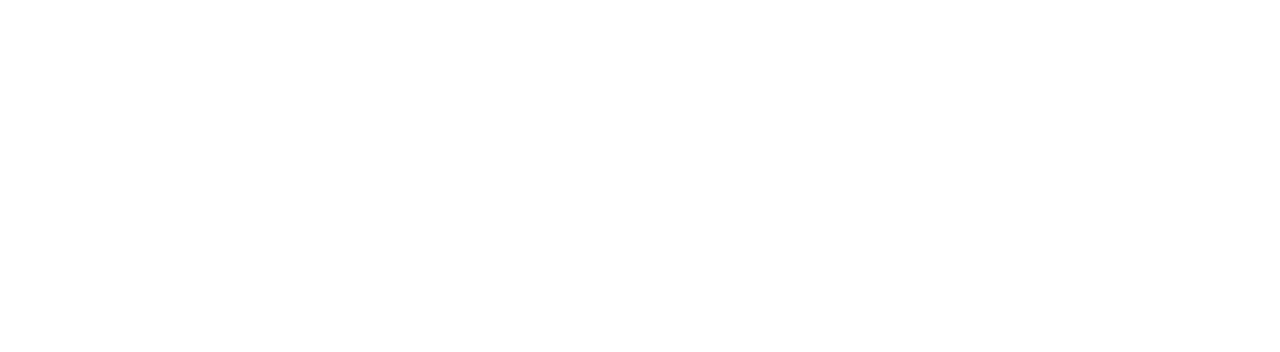
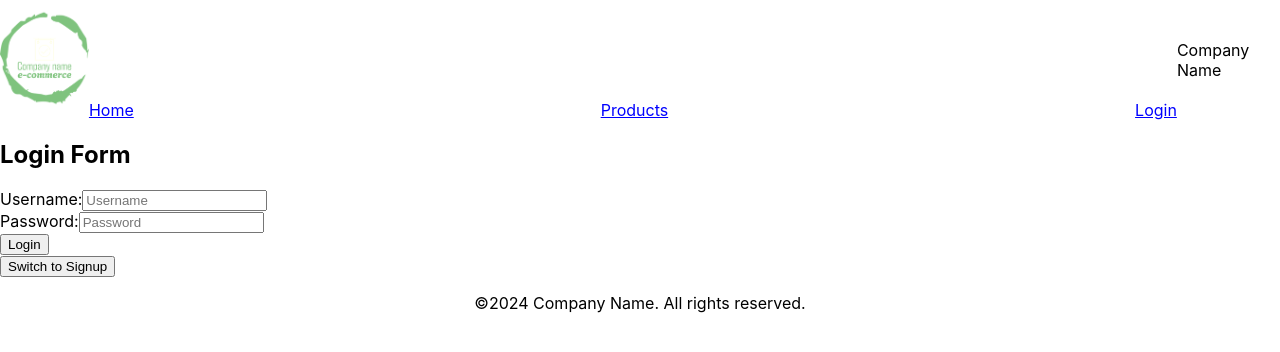
Before and after one commit to NavjotSaroa/ENSF381Assignment4, a React (Create React App) app in the folder my-ecommerce-app/: page /login in a window 1280 px wide. Before the commit this address had no page. Shown: the top 352 px of the page. Built offline with nearby package versions, Linux system fonts and the light colour scheme.

Commit message:
Assignment 5 Work

```diff
--- a/my-ecommerce-app/src/App.js
+++ b/my-ecommerce-app/src/App.js
@@ -9,6 +9,7 @@ import ProductPage from './component/Productpage.jsx';
 
 
 import './App.css';
+import LoginPage from './component/LoginPage.js';
 
 function App() {
   return (
@@ -16,6 +17,7 @@ function App() {
       <Routes>
         <Route path="/" element={<Homepage />} />
         <Route path="/products" element={<ProductPage />} />
+        <Route path="/login" element={<LoginPage/>}/>
 
       </Routes>
     </Router>
--- /dev/null
+++ b/my-ecommerce-app/src/component/LoginForm.js
@@ -0,0 +1,46 @@
+import React, { useState } from 'react';
+
+const LoginForm = ({ switchToSignup }) => {
+  const [username, setUsername] = useState('');
+  const [password, setPassword] = useState('');
+
+  const handleLogin = () => {
+    if (username && password) {
+      console.log('Logged in with:', username, password);
+    } else {
+      alert('Please enter both username and password.');
+    }
+  };
+
+  return (
+    <div>
+      <h2>Login Form</h2>
+      <div>
+        <label>Username:</label>
+        <input
+          type="text"
+          placeholder="Username"
+          value={username}
+          onChange={(e) => setUsername(e.target.value)}
+        />
+      </div>
+      <div>
+        <label>Password:</label>
+        <input
+          type="password"
+          placeholder="Password"
+          value={password}
+          onChange={(e) => setPassword(e.target.value)}
+        />
+      </div>
+      <div>
+      <button onClick={handleLogin}>Login</button>
+      </div>
+      <div>
+      <button onClick={switchToSignup}>Switch to Signup</button>
+      </div>
+    </div>
+  );
+};
+
+export default LoginForm;
--- /dev/null
+++ b/my-ecommerce-app/src/component/LoginPage.js
@@ -0,0 +1,27 @@
+import React, { useState } from 'react';
+import Header from './Header';
+import LoginForm from './LoginForm';
+import SignupForm from './SignupForm';
+import Footer from './Footer';
+
+const LoginPage = () => {
+  const [showLoginForm, setShowLoginForm] = useState(true);
+
+  const switchToSignup = () => {
+    setShowLoginForm(false);
+  };
+
+  const switchToLogin = () => {
+    setShowLoginForm(true);
+  };
+
+  return (
+    <div>
+      <Header />
+      {showLoginForm ? <LoginForm switchToSignup={switchToSignup} /> : <SignupForm switchToLogin={switchToLogin} />}
+      <Footer />
+    </div>
+  );
+};
+
+export default LoginPage;
--- /dev/null
+++ b/my-ecommerce-app/src/component/SignupForm.js
@@ -0,0 +1,70 @@
+import React, { useState } from 'react';
+
+const SignupForm = ({ switchToLogin }) => {
+  const [username, setUsername] = useState('');
+  const [password, setPassword] = useState('');
+  const [confirmPassword, setConfirmPassword] = useState('');
+  const [email, setEmail] = useState('');
+
+  const handleSignup = () => {
+    if (username && password && confirmPassword && email) {
+      if (password === confirmPassword) {
+        console.log('Signed up with:', username, password, email);
+      } else {
+        alert('Passwords do not match.');
+      }
+    } else {
+      alert('Please fill in all fields.');
+    }
+  };
+
+  return (
+    <div>
+      <h2>Signup Form</h2>
+    <div>
+    <label>Username:</label>
+      <input
+        type="text"
+        placeholder="Username"
+        value={username}
+        onChange={(e) => setUsername(e.target.value)}
+      />
+    </div>
+    <div>
+    <label>Password:</label>
+      <input
+        type="password"
+        placeholder="Password"
+        value={password}
+        onChange={(e) => setPassword(e.target.value)}
+      />
+    </div>
+    <div>
+    <label>Confirm Password:</label>
+      <input
+        type="password"
+        placeholder="Confirm Password"
+        value={confirmPassword}
+        onChange={(e) => setConfirmPassword(e.target.value)}
+      />
+    </div>
+    <div>
+    <label>Email:</label>
+      <input
+        type="email"
+        placeholder="Email"
+        value={email}
+        onChange={(e) => setEmail(e.target.value)}
+      />
+    </div>
+    <div>
+      <button onClick={handleSignup}>Submit</button>
+    </div>
+    <div>
+      <button onClick={switchToLogin}>Switch to Login</button>
+      </div>
+    </div>
+  );
+};
+
+export default SignupForm;
```
